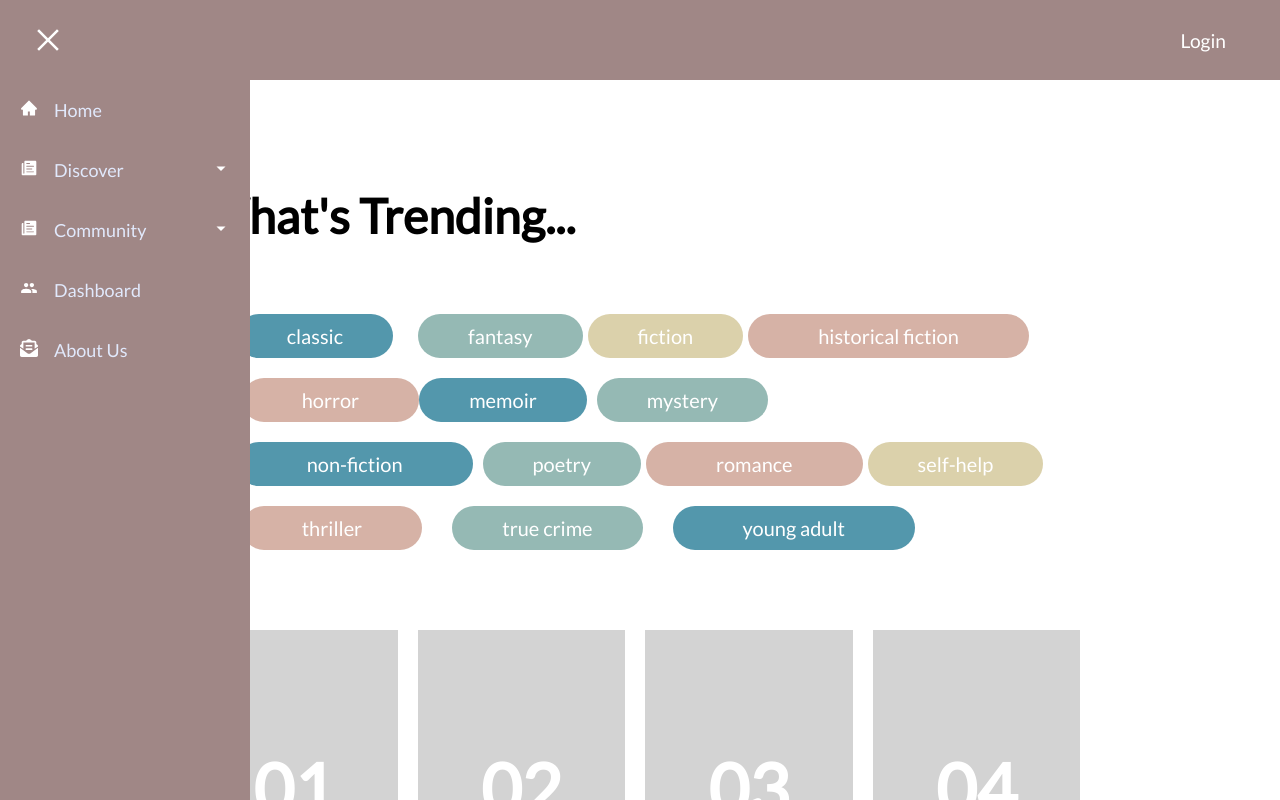
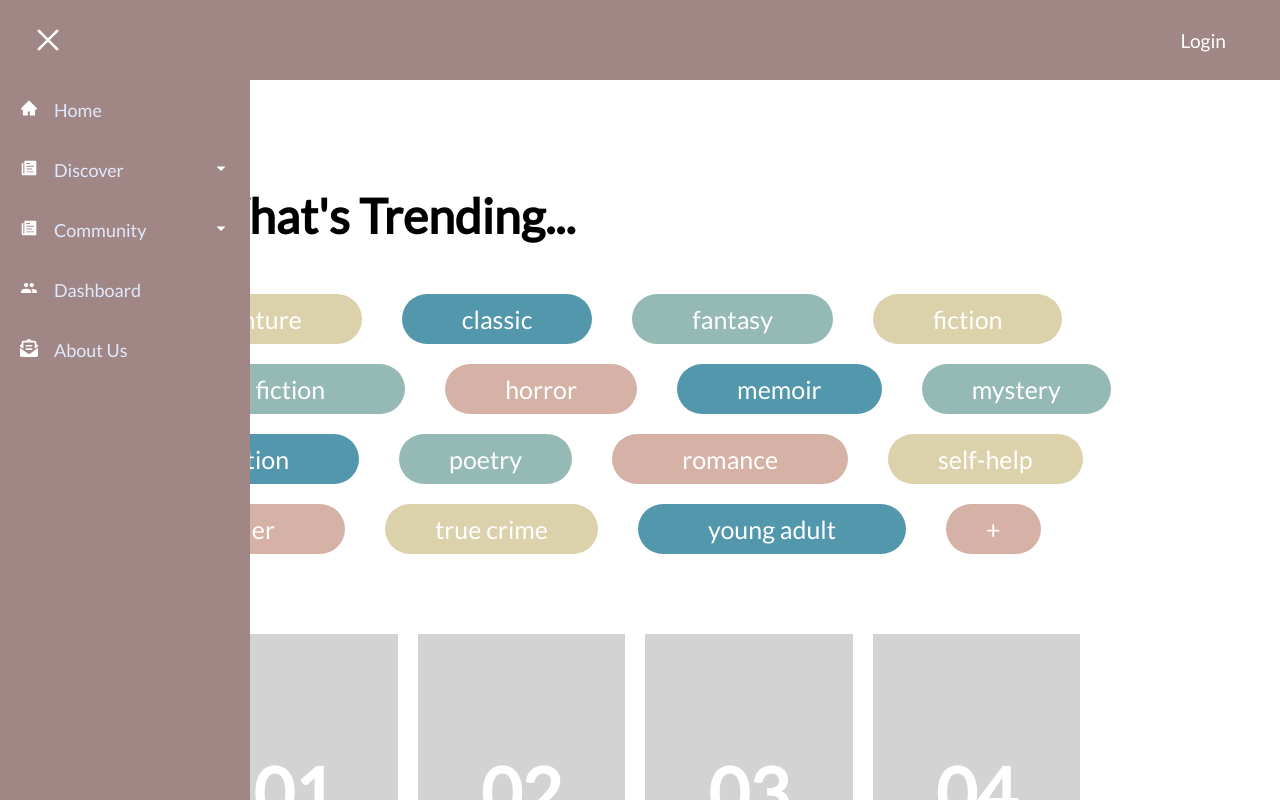
Before and after one commit to CatalinaBedoya1/between_the_lines, a React (Create React App) app: page /discover in a window 1280 px wide. Shown: the top 800 px of the page. Built offline with nearby package versions, Linux system fonts and the light colour scheme.

Commit message:
discover buttons

```diff
--- a/src/index.js
+++ b/src/index.js
@@ -22,13 +22,12 @@ import AboutUs from "./routes/AboutUs";
 import Login from "./routes/Login";
 import SignUpPage from "./routes/SignUpPage";
 import "./App.css";
-import Quiz from "./routes/Quiz";
 
 
 
 const router = createBrowserRouter(createRoutesFromElements(
     <Route element={<AppLayout />}>
-        <Route path="/" element={<Home />}  />
+        <Route path="/home" element={<Home />}  />
         <Route path="/discover" element={<Discover />}  />
         <Route path="/discover/whatsTrending" element={<WhatsTrending />} />
         <Route path="/discover/genres" element={<Genres />} />
@@ -41,7 +40,6 @@ const router = createBrowserRouter(createRoutesFromElements(
         <Route path="/aboutus" element={<AboutUs />} />
         <Route path="/login" element={<Login />} />
         <Route path="/signUp" element={<SignUpPage />} />
-        <Route path="/quiz" element={<Quiz />} />
     </Route>
 ))
 
--- a/src/routes/Discover.css
+++ b/src/routes/Discover.css
@@ -5,209 +5,97 @@
 
 .btns-genre {
     display: flex;
+    position: absolute;
+    margin-top: 200px;
 }
+
 .discover h2{
     margin-top: 50px;
-    margin-bottom: 50px;
     margin-left: -700px;
+    margin-bottom: 30px;
 }
-.btn-classic{
-    display: inline-block;
-      padding: 10px 50px;
-      font-size: 20px;
-      text-align: center;
-      text-decoration: none;
-      cursor: pointer;
-      border-radius: 50px;
+
+.btn-adventure,
+.btn-classic,
+.btn-fantasy,
+.btn-fiction,
+.btn-histfiction,
+.btn-horror,
+.btn-memoir,
+.btn-mystery,
+.btn-nonfiction,
+.btn-poetry,
+.btn-romance,
+.btn-selfhelp,
+.btn-thriller,
+.btn-truecrime,
+.btn-youngadult,
+.btn-search{
+  display: inline-block;
+    padding: 10px 60px;
+    font-size: 25px;
+    text-align: center;
+    text-decoration: none;
+    cursor: pointer;
+    border-radius: 50px;
+    background-color: #DBD1AB; /* yellow */
+    color: #fff; /* white */
+    margin-top: 20px;
+    margin-right: 40px;
+}
+
+.btn-classic, .btn-memoir{
+      padding: 10px 60px;
       background-color: #5397AC; /* blue */
-      color: #fff; /* white */
-      margin-right: 20px;
-      margin-top: 20px;
   }
 
   .btn-fantasy{
-    display: inline-block;
-      padding: 10px 50px;
-      font-size: 20px;
-      text-align: center;
-      text-decoration: none;
-      cursor: pointer;
-      border-radius: 50px;
+      padding: 10px 60px;
       background-color: #95B9B4; /* green */
-      color: #fff; /* white */
-      margin-left: 5px;
-      margin-top: 20px;
-  }
-
-  .btn-fiction{
-    display: inline-block;
-      padding: 10px 50px;
-      font-size: 20px;
-      text-align: center;
-      text-decoration: none;
-      cursor: pointer;
-      border-radius: 50px;
-      background-color: #DBD1AB; /* yellow */
-      color: #fff; /* white */
-      margin-left: 5px;
-      margin-top: 20px;
   }
 
   .btn-histfiction{
-    display: inline-block;
-      padding: 10px 70px;
-      font-size: 20px;
-      text-align: center;
-      text-decoration: none;
-      cursor: pointer;
-      border-radius: 50px;
-      background-color: #D6B2A6; /* pink */
-      color: #fff; /* white */
-      margin-left: 5px;
-      margin-top: 20px;
+      padding: 10px 80px;
+      background-color: #95B9B4; /* green */
+      margin-left: -60px;
   }
 
   .btn-horror{
-    display: inline-block;
       padding: 10px 60px;
-      font-size: 20px;
-      text-align: center;
-      text-decoration: none;
-      cursor: pointer;
-      border-radius: 50px;
       background-color: #D6B2A6; /* pink */
-      color: #fff; /* white */
-      margin-left: 5px;
-      margin-top: 20px;
   }
 
-  .btn-memoir{
-    display: inline-block;
+  .btn-mystery, .btn-poetry{
       padding: 10px 50px;
-      font-size: 20px;
-      text-align: center;
-      text-decoration: none;
-      cursor: pointer;
-      border-radius: 50px;
-      background-color: #5397AC; /* blue */
-      color: #fff; /* white */
-      margin-right: 5px;
-      margin-top: 20px;
-  }
-
-  .btn-mystery{
-    display: inline-block;
-      padding: 10px 50px;
-      font-size: 20px;
-      text-align: center;
-      text-decoration: none;
-      cursor: pointer;
-      border-radius: 50px;
       background-color: #95B9B4; /* green */
-      color: #fff; /* white */
-      margin-left: 5px;
-      margin-top: 20px;
   }
 
   .btn-nonfiction{
-    display: inline-block;
       padding: 10px 70px;
-      font-size: 20px;
-      text-align: center;
-      text-decoration: none;
-      cursor: pointer;
-      border-radius: 50px;
       background-color: #5397AC; /* blue */
-      color: #fff; /* white */
-      margin-right: 5px;
-      margin-top: 20px;
+      margin-left: -30px;
   }
 
-  .btn-poetry{
-    display: inline-block;
-      padding: 10px 50px;
-      font-size: 20px;
-      text-align: center;
-      text-decoration: none;
-      cursor: pointer;
-      border-radius: 50px;
-      background-color: #95B9B4; /* green */
-      color: #fff; /* white */
-      margin-left: 5px;
-      margin-top: 20px;
+  .btn-romance, .btn-thriller{
+      padding: 10px 70px;
+      background-color: #D6B2A6; /* pink */
   }
 
-  .btn-romance{
-    display: inline-block;
-      padding: 10px 70px;
-      font-size: 20px;
-      text-align: center;
-      text-decoration: none;
-      cursor: pointer;
-      border-radius: 50px;
-      background-color: #D6B2A6; /* pink */
-      color: #fff; /* white */
-      margin-left: 5px;
-      margin-top: 20px;
-  }
-
-  .btn-selfhelp{
-    display: inline-block;
+  .btn-selfhelp, .btn-truecrime{
       padding: 10px 50px;
-      font-size: 20px;
-      text-align: center;
-      text-decoration: none;
-      cursor: pointer;
-      border-radius: 50px;
       background-color: #DBD1AB; /* yellow */
-      color: #fff; /* white */
-      margin-left: 5px;
-      margin-top: 20px;
   }
 
   .genre-row4{
     margin-bottom: 80px;
   }
 
-  .btn-thriller{
-    display: inline-block;
-      padding: 10px 60px;
-      font-size: 20px;
-      text-align: center;
-      text-decoration: none;
-      cursor: pointer;
-      border-radius: 50px;
-      background-color: #D6B2A6; /* pink */
-      color: #fff; /* white */
-      margin-left: 5px;
-      margin-top: 20px;
+  .btn-youngadult{
+      padding: 10px 70px;
+      background-color: #5397AC; /* blue */
   }
 
-  .btn-truecrime{
-    display: inline-block;
-      padding: 10px 50px;
-      font-size: 20px;
-      text-align: center;
-      text-decoration: none;
-      cursor: pointer;
-      border-radius: 50px;
-      background-color: #95B9B4; /* green */
-      color: #fff; /* white */
-      margin-left: 30px;
-      margin-top: 20px;
+  .btn-search{
+      padding: 10px 40px;
+      background-color: #D6B2A6; /* pink */
   }
-
-  .btn-youngadult{
-    display: inline-block;
-      padding: 10px 70px;
-      font-size: 20px;
-      text-align: center;
-      text-decoration: none;
-      cursor: pointer;
-      border-radius: 50px;
-      background-color: #5397AC; /* blue */
-      color: #fff; /* white */
-      margin-right: 5px;
-      margin-top: 20px;
-      margin-left: 30px;
-  }
--- a/src/routes/Discover.js
+++ b/src/routes/Discover.js
@@ -2,6 +2,7 @@ import React from 'react';
 import CommunityPicks from '../components/CommunityPicks';
 import './Discover.css';
 import { Link } from 'react-router-dom';
+import myImage4 from '../assets/discoverlines1.png';
 
 export const Discover = () => {
   return (
@@ -9,12 +10,13 @@ export const Discover = () => {
       <h2>Welcome, <br></br> Discover What's Trending...</h2>
       <div className='btns-genres'>
         <div className='genre-row1'>
+        <Link to="/discover/adventure" className="btn-adventure">adventure</Link>
         <Link to="/discover/classic" className="btn-classic">classic</Link>
         <Link to="/discover/fantasy" className="btn-fantasy">fantasy</Link>
         <Link to="/discover/fiction" className="btn-fiction">fiction</Link>
-        <Link to="/discover/historicalfiction" className="btn-histfiction">historical fiction</Link>
         </div>
         <div className='genre-row2' >
+        <Link to="/discover/historicalfiction" className="btn-histfiction">historical fiction</Link>
         <Link to="/discover/horror" className="btn-horror">horror</Link>
         <Link to="/discover/memoir" className="btn-memoir">memoir</Link>
         <Link to="/discover/mystery" className="btn-mystery">mystery</Link>
@@ -29,6 +31,7 @@ export const Discover = () => {
         <Link to="/discover/thriller" className="btn-thriller">thriller</Link>
         <Link to="/discover/truecrime" className="btn-truecrime">true crime</Link>
         <Link to="/discover/youngadult" className="btn-youngadult">young adult</Link>
+        <Link to="/discover/search" className="btn-search">+</Link>
         </div>
       </div>
 
```
Also changed, not shown: src/assets/discoverlines1.png (added).
